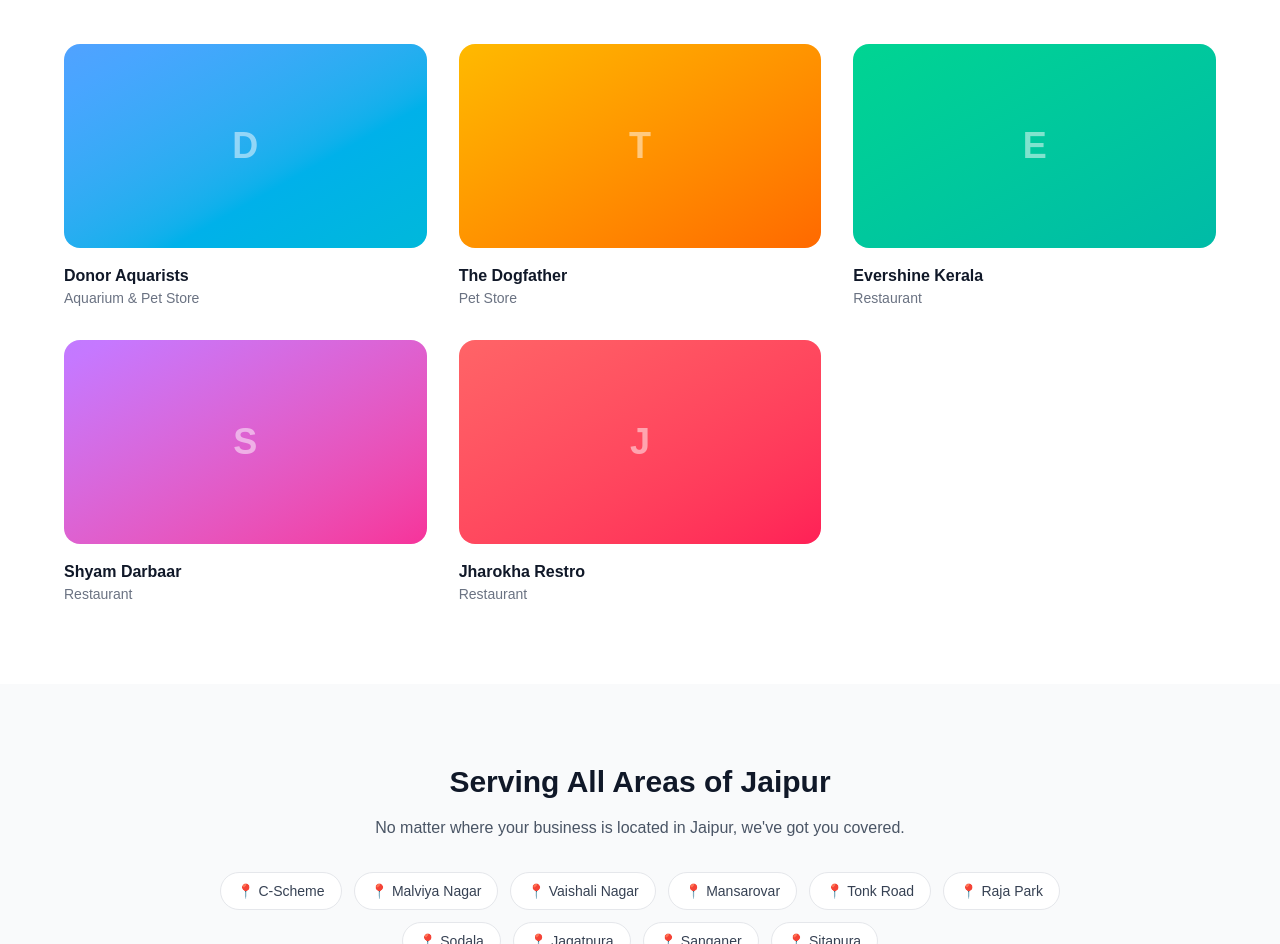
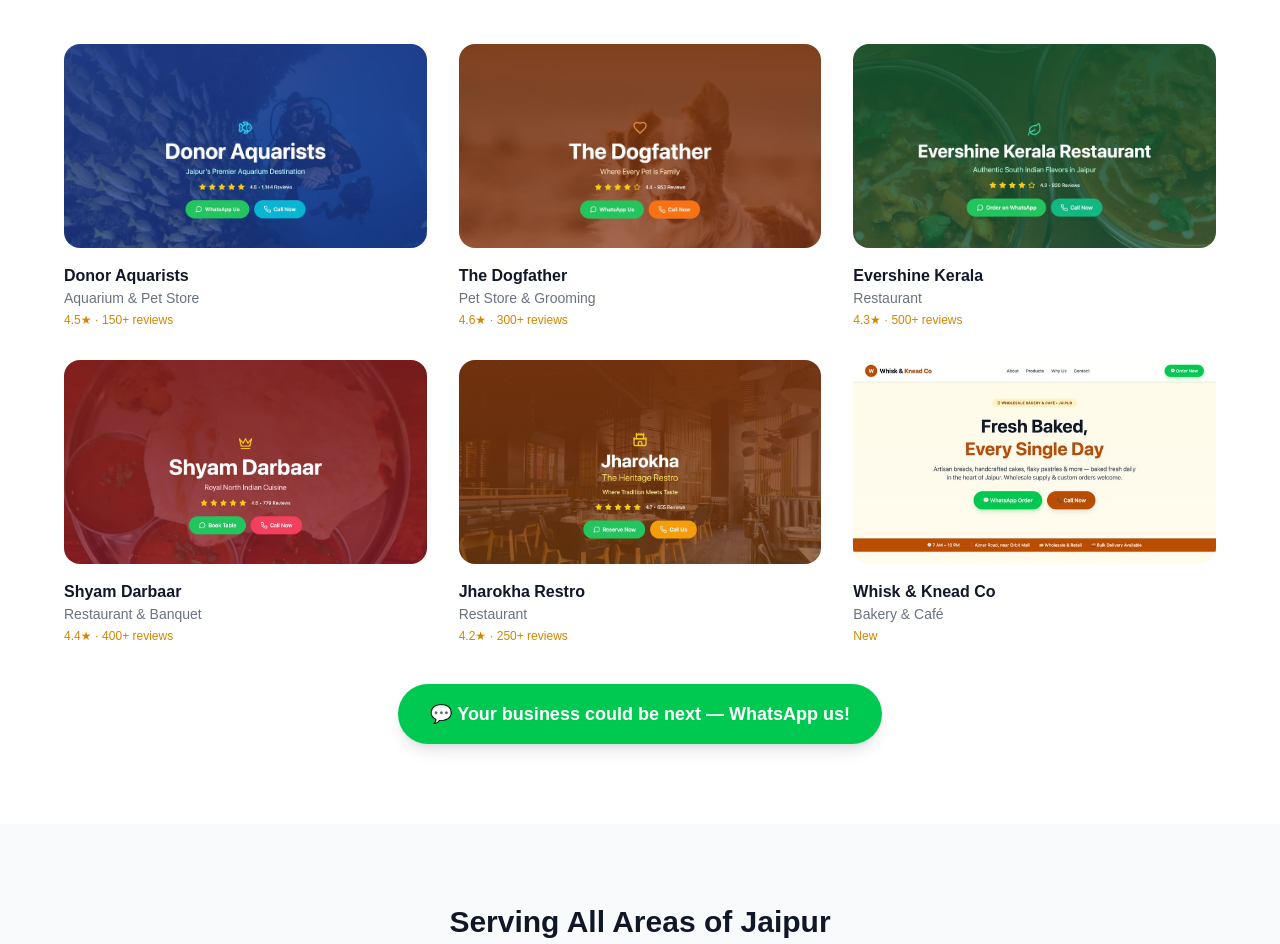
Before and after one commit to b24repo/sitesbanao, a Next.js app: page /jaipur in a window 1280 px wide. Shown: the part 800-1744 px from the top of the page. Built offline with nearby package versions, Linux system fonts and the light colour scheme.

Commit message:
feat: add real screenshots + Whisk & Knead to Jaipur page

```diff
--- a/app/jaipur/page.tsx
+++ b/app/jaipur/page.tsx
@@ -16,11 +16,12 @@
 };
 
 const demoSites = [
-  { name: "Donor Aquarists", type: "Aquarium & Pet Store", url: "https://donoraquarists.sitesbanao.com", color: "from-blue-400 to-cyan-500" },
-  { name: "The Dogfather", type: "Pet Store", url: "https://thedogfather.sitesbanao.com", color: "from-amber-400 to-orange-500" },
-  { name: "Evershine Kerala", type: "Restaurant", url: "https://evershinekerala.sitesbanao.com", color: "from-emerald-400 to-teal-500" },
-  { name: "Shyam Darbaar", type: "Restaurant", url: "https://shyamdarbaar.sitesbanao.com", color: "from-purple-400 to-pink-500" },
-  { name: "Jharokha Restro", type: "Restaurant", url: "https://jharokharestro.sitesbanao.com", color: "from-red-400 to-rose-500" },
+  { name: "Donor Aquarists", type: "Aquarium & Pet Store", url: "https://donoraquarists.sitesbanao.com", img: "/portfolio/donor-aquarists.png", reviews: "4.5★ · 150+ reviews" },
+  { name: "The Dogfather", type: "Pet Store & Grooming", url: "https://thedogfather.sitesbanao.com", img: "/portfolio/the-dogfather.png", reviews: "4.6★ · 300+ reviews" },
+  { name: "Evershine Kerala", type: "Restaurant", url: "https://evershinekerala.sitesbanao.com", img: "/portfolio/evershine-kerala.png", reviews: "4.3★ · 500+ reviews" },
+  { name: "Shyam Darbaar", type: "Restaurant & Banquet", url: "https://shyamdarbaar.sitesbanao.com", img: "/portfolio/shyam-darbaar.png", reviews: "4.4★ · 400+ reviews" },
+  { name: "Jharokha Restro", type: "Restaurant", url: "https://jharokharestro.sitesbanao.com", img: "/portfolio/jharokha-restro.png", reviews: "4.2★ · 250+ reviews" },
+  { name: "Whisk & Knead Co", type: "Bakery & Café", url: "https://whiskandknead.sitesbanao.com", img: "/portfolio/whisk-and-knead.png", reviews: "New" },
 ];
 
 export default function JaipurPage() {
@@ -82,7 +83,7 @@
             </h2>
             <p className="text-gray-600">Click to visit — these are real, live websites</p>
           </div>
-          <div className="grid md:grid-cols-3 gap-8">
+          <div className="grid grid-cols-2 md:grid-cols-3 gap-8">
             {demoSites.map((site, i) => (
               <a
                 key={i}
@@ -91,19 +92,28 @@
                 rel="noopener noreferrer"
                 className="group"
               >
-                <div
-                  className={`aspect-video bg-gradient-to-br ${site.color} rounded-2xl mb-4 flex items-center justify-center group-hover:shadow-xl transition group-hover:scale-[1.02]`}
-                >
-                  <span className="text-white text-4xl font-bold opacity-50">
-                    {site.name[0]}
-                  </span>
+                <div className="aspect-video rounded-2xl mb-4 overflow-hidden group-hover:shadow-xl transition group-hover:scale-[1.02]">
+                  <img
+                    src={site.img}
+                    alt={`${site.name} website`}
+                    className="w-full h-full object-cover object-top"
+                  />
                 </div>
                 <h3 className="font-bold text-gray-900 group-hover:text-blue-600 transition">
                   {site.name}
                 </h3>
                 <p className="text-gray-500 text-sm">{site.type}</p>
+                <p className="text-yellow-600 text-xs mt-1">{site.reviews}</p>
               </a>
             ))}
+          </div>
+          <div className="text-center mt-10">
+            <a
+              href="https://wa.me/918209904262?text=Hi!%20I%20saw%20your%20Jaipur%20demos.%20I%20want%20a%20website%20for%20my%20business"
+              className="inline-flex items-center gap-2 bg-green-500 hover:bg-green-600 text-white px-8 py-4 rounded-full font-bold text-lg transition shadow-lg"
+            >
+              💬 Your business could be next — WhatsApp us!
+            </a>
           </div>
         </div>
       </section>
```
